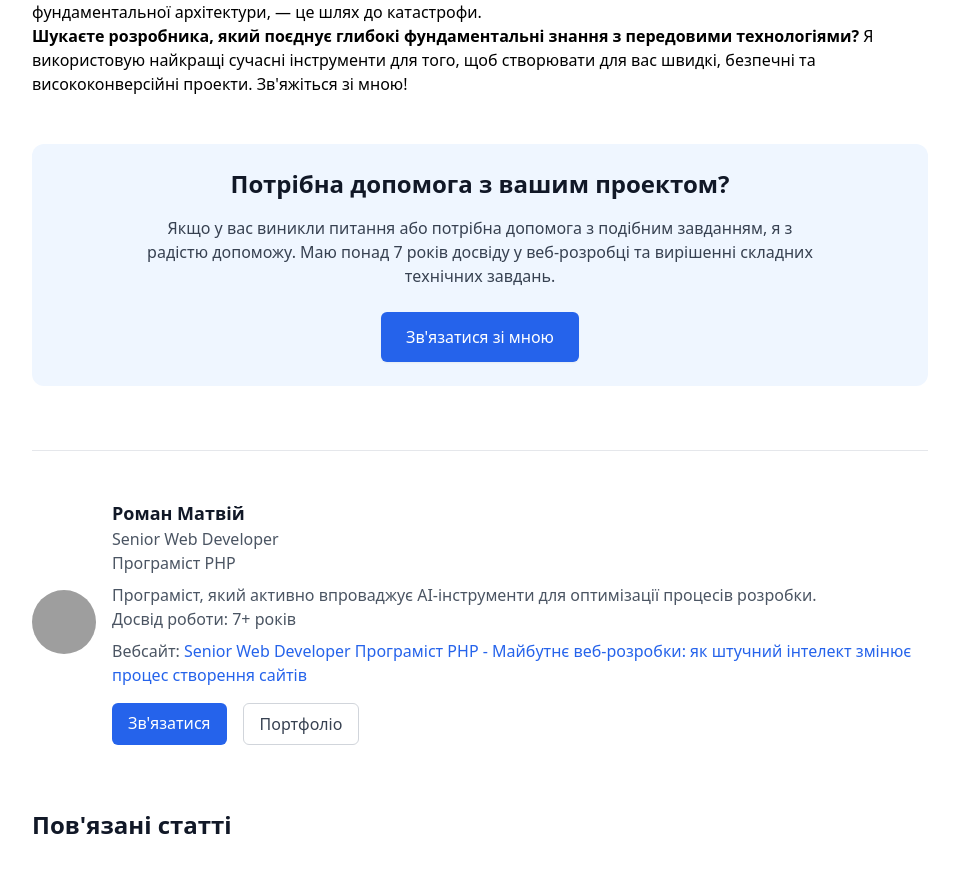
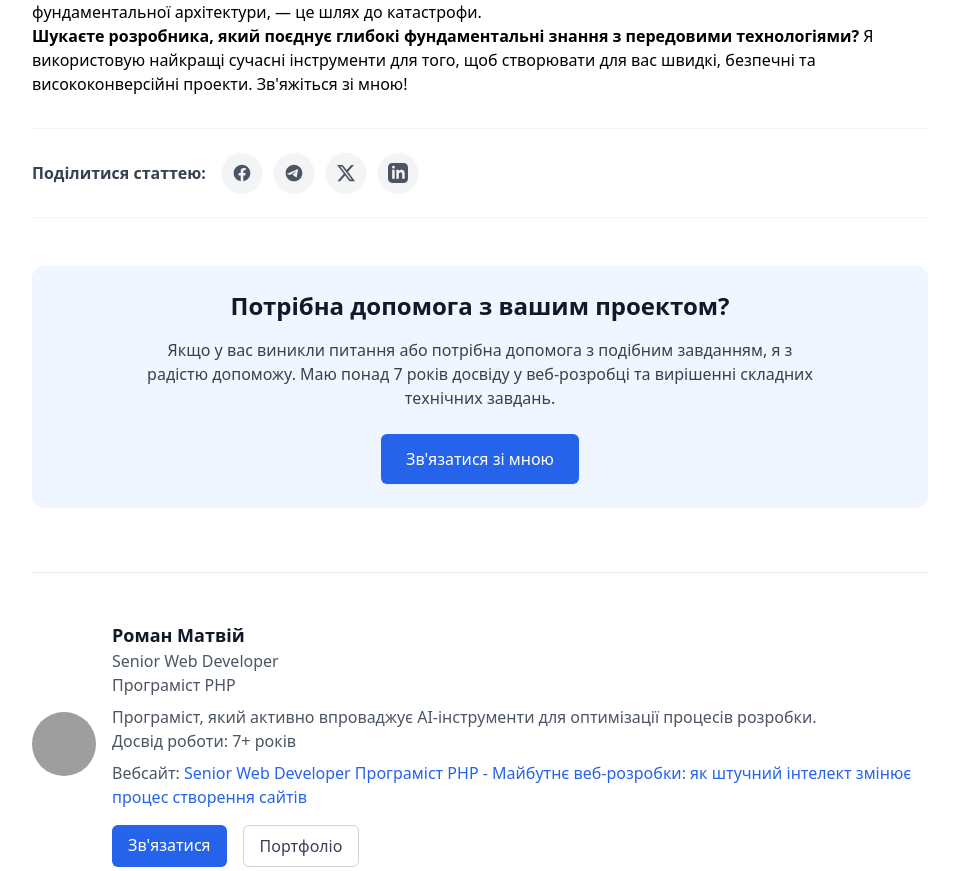
Before and after one commit to romanmatviy/programist.pp.ua, a Next.js app: page /ua/blog/ai-in-web-development in a window 1280 px wide. Shown: the part 2240-3111 px from the top of the page, without its empty margins (160-1119 px from the left). Built offline with nearby package versions, Linux system fonts and the light colour scheme; grey boxes are pictures that could not be loaded.

Commit message:
feat: implement ShareButtons component and integrate into blog post page

```diff
--- a/app/[lang]/blog/[slug]/page.tsx
+++ b/app/[lang]/blog/[slug]/page.tsx
@@ -2,6 +2,7 @@ import { notFound } from 'next/navigation';
 import { Language, translations } from '@/data/translations';
 import Breadcrumbs from '@/components/Breadcrumbs';
 import TableOfContents from '@/components/TableOfContents';
+import ShareButtons from '@/components/ShareButtons';
 import { generateSEO } from '@/lib/seo';
 import { getPostBySlug, getPostSlugs, getAllPosts, Post } from '@/lib/mdx';
 import { MDXRemote } from 'next-mdx-remote/rsc';
@@ -209,6 +210,12 @@ export default function BlogPostPage({
           <div className="prose prose-lg max-w-none">
             <TableOfContents lang={lang} />
             <MDXRemote source={post.content} />
+
+            <ShareButtons
+              url={currentUrl}
+              title={post.title}
+              lang={lang}
+            />
           </div>
 
           <div className="mt-12 p-6 bg-blue-50 rounded-xl">
--- /dev/null
+++ b/components/ShareButtons.tsx
@@ -0,0 +1,77 @@
+'use client';
+
+interface ShareButtonsProps {
+  url: string;
+  title: string;
+  lang: string;
+}
+
+export default function ShareButtons({ url, title, lang }: ShareButtonsProps) {
+  const shareText = lang === 'ua' ? 'Поділитися статтею:' : 'Поделиться статьей:';
+
+  const links = {
+    facebook: `https://www.facebook.com/sharer/sharer.php?u=${encodeURIComponent(url)}`,
+    telegram: `https://t.me/share/url?url=${encodeURIComponent(url)}&text=${encodeURIComponent(title)}`,
+    twitter: `https://twitter.com/intent/tweet?url=${encodeURIComponent(url)}&text=${encodeURIComponent(title)}`,
+    linkedin: `https://www.linkedin.com/sharing/share-offsite/?url=${encodeURIComponent(url)}`,
+  };
+
+  return (
+    <div className="flex items-center gap-4 mt-8 py-6 border-t border-b border-gray-100">
+      <span className="font-semibold text-gray-700">{shareText}</span>
+      <div className="flex gap-3">
+        {/* Facebook */}
+        <a
+          href={links.facebook}
+          target="_blank"
+          rel="noopener noreferrer"
+          className="w-10 h-10 rounded-full bg-gray-100 flex items-center justify-center text-gray-600 hover:bg-[#1877F2] hover:text-white transition-all duration-300 shadow-sm"
+          title="Facebook"
+        >
+          <svg className="w-5 h-5" fill="currentColor" viewBox="0 0 24 24">
+            <path d="M22 12c0-5.523-4.477-10-10-10S2 6.477 2 12c0 4.991 3.657 9.128 8.438 9.878v-6.987h-2.54V12h2.54V9.797c0-2.506 1.492-3.89 3.777-3.89 1.094 0 2.238.195 2.238.195v2.46h-1.26c-1.243 0-1.63.771-1.63 1.562V12h2.773l-.443 2.89h-2.33v6.988C18.343 21.128 22 16.991 22 12z" />
+          </svg>
+        </a>
+
+        {/* Telegram */}
+        <a
+          href={links.telegram}
+          target="_blank"
+          rel="noopener noreferrer"
+          className="w-10 h-10 rounded-full bg-gray-100 flex items-center justify-center text-gray-600 hover:bg-[#229ED9] hover:text-white transition-all duration-300 shadow-sm"
+          title="Telegram"
+        >
+          <svg className="w-5 h-5" fill="currentColor" viewBox="0 0 24 24">
+            <path d="M12 2C6.48 2 2 6.48 2 12s4.48 10 10 10 10-4.48 10-10S17.52 2 12 2zm4.64 6.8c-.15 1.58-.8 5.42-1.13 7.19-.14.75-.42 1-.68 1.03-.58.05-1.02-.38-1.58-.75-.88-.58-1.38-.94-2.23-1.5-.99-.65-.35-1.01.22-1.59.15-.15 2.71-2.48 2.76-2.69.01-.03.01-.14-.07-.19-.08-.05-.19-.02-.27 0-.11.03-1.84 1.18-5.19 3.44-.49.33-.94.5-1.33.49-.44-.01-1.27-.24-1.89-.44-.76-.25-1.37-.38-1.32-.8.03-.22.33-.44.91-.68 3.59-1.56 5.98-2.59 7.18-3.09 3.42-1.42 4.13-1.67 4.59-1.68.1 0 .32.02.43.13.1.1.13.25.14.36.01.07.01.17 0 .23z" />
+          </svg>
+        </a>
+
+        {/* Twitter/X */}
+        <a
+          href={links.twitter}
+          target="_blank"
+          rel="noopener noreferrer"
+          className="w-10 h-10 rounded-full bg-gray-100 flex items-center justify-center text-gray-600 hover:bg-black hover:text-white transition-all duration-300 shadow-sm"
+          title="Twitter"
+        >
+          <svg className="w-5 h-5" fill="currentColor" viewBox="0 0 24 24">
+            <path d="M18.244 2.25h3.308l-7.227 8.26 8.502 11.24H16.17l-5.214-6.817L4.99 21.75H1.68l7.73-8.835L1.254 2.25H8.08l4.713 6.231zm-1.161 17.52h1.833L7.084 4.126H5.117z" />
+          </svg>
+        </a>
+
+        {/* LinkedIn */}
+        <a
+          href={links.linkedin}
+          target="_blank"
+          rel="noopener noreferrer"
+          className="w-10 h-10 rounded-full bg-gray-100 flex items-center justify-center text-gray-600 hover:bg-[#0A66C2] hover:text-white transition-all duration-300 shadow-sm"
+          title="LinkedIn"
+        >
+          <svg className="w-5 h-5" fill="currentColor" viewBox="0 0 24 24">
+            <path d="M19 0h-14c-2.761 0-5 2.239-5 5v14c0 2.761 2.239 5 5 5h14c2.762 0 5-2.239 5-5v-14c0-2.761-2.238-5-5-5zm-11 19h-3v-11h3v11zm-1.5-12.268c-.966 0-1.75-.79-1.75-1.764s.784-1.764 1.75-1.764 1.75.79 1.75 1.764-.783 1.764-1.75 1.764zm13.5 12.268h-3v-5.604c0-3.368-4-3.113-4 0v5.604h-3v-11h3v1.765c1.396-2.586 7-2.777 7 2.476v6.759z" />
+          </svg>
+        </a>
+      </div>
+    </div>
+  );
+}
```
